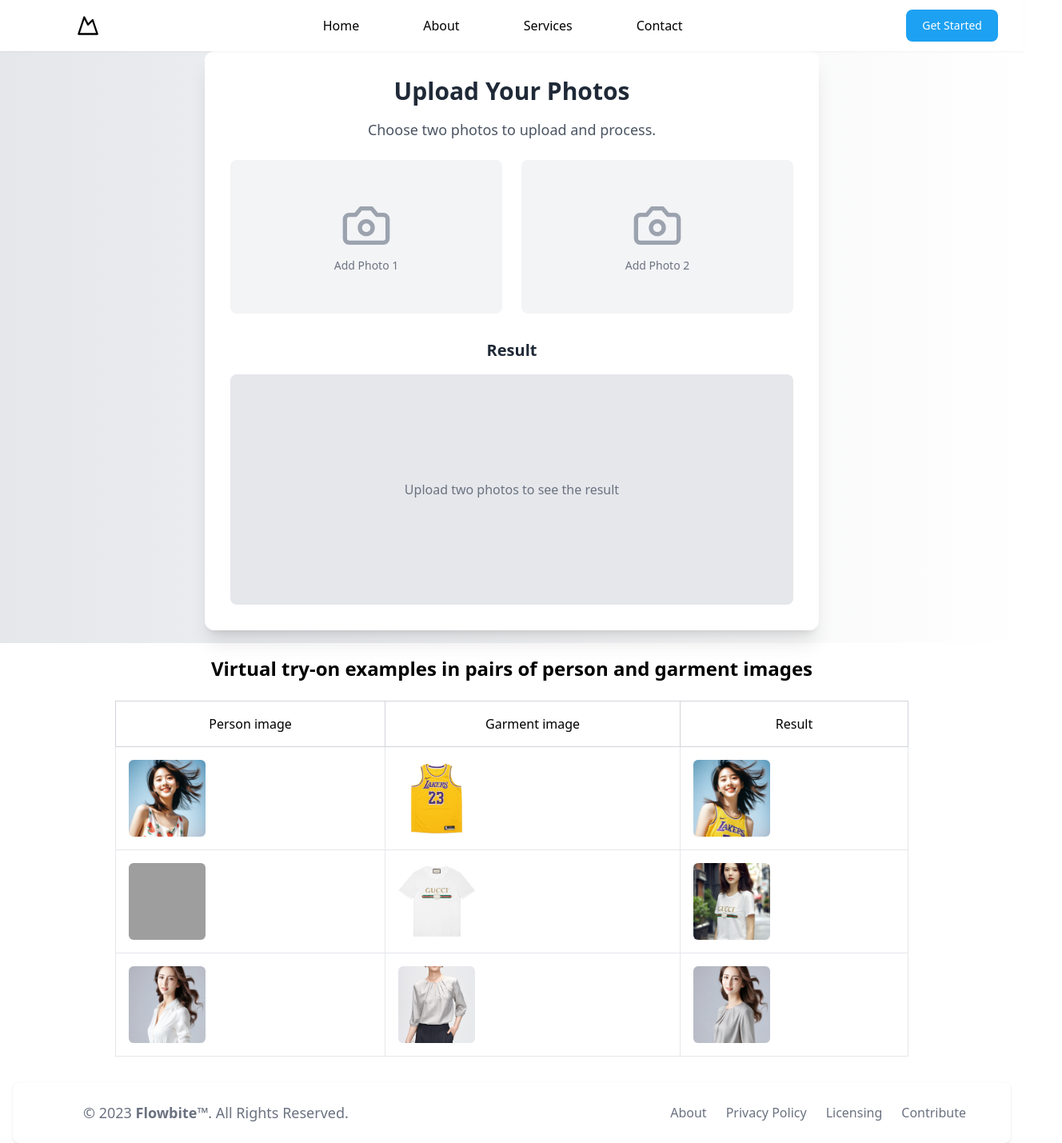
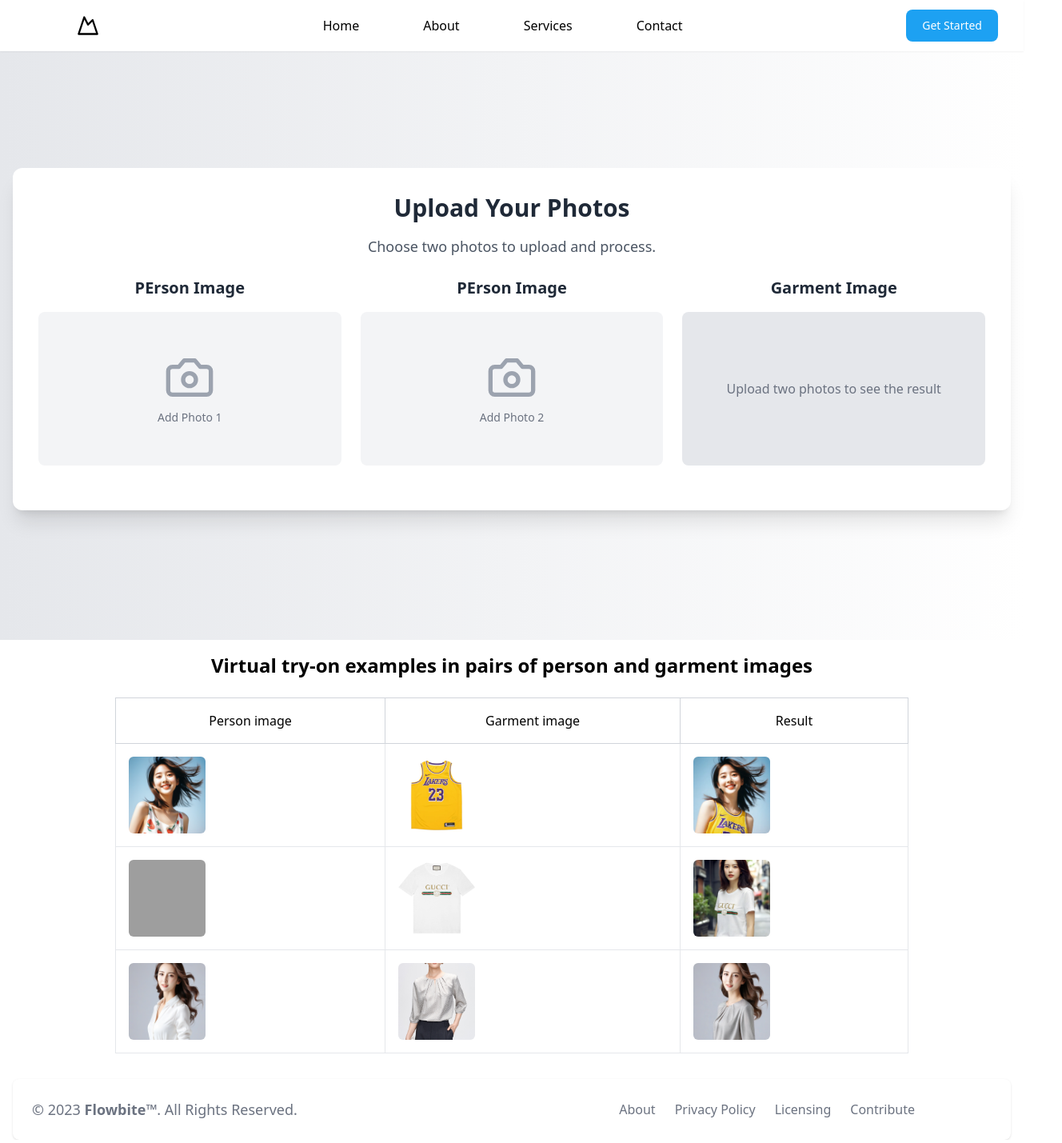
Before and after one commit to yousufali3/Dressify, a React (Vite) app in the folder frontend/: page / in a window 1280 px wide. Shown: the whole page at 80% size, 1328 px wide, since content can reach past the window. Built offline with nearby package versions, Linux system fonts and the light colour scheme; grey boxes are pictures that could not be loaded.

Commit message:
almost complete the landing page

```diff
--- a/frontend/src/components/Footer.jsx
+++ b/frontend/src/components/Footer.jsx
@@ -3,7 +3,7 @@
 const Footer = () => {
   return (
     <footer className="bg-white rounded-lg shadow m-4 mb-0 dark:bg-gray-800">
-      <div className="w-full  xl:ml-16 p-6 md:flex md:items-center md:justify-between">
+      <div className="w-full   p-6 md:flex md:items-center md:justify-between">
         <span className="text-lg text-gray-500 sm:text-center dark:text-gray-400">
           © 2023{" "}
           <a
--- a/frontend/src/components/LandingPage.jsx
+++ b/frontend/src/components/LandingPage.jsx
@@ -8,8 +8,6 @@
   const handleFileChange = (index, event) => {
     const newFiles = [...files];
     newFiles[index] = event.target.files[0];
-    console.log(newFiles[index]);
-
     setFiles(newFiles);
 
     // If both files are uploaded, simulate processing
@@ -35,14 +33,15 @@
 
   return (
     <section className="flex flex-col items-center justify-center min-h-screen bg-gradient-to-r from-gray-200 to-white p-4">
-      <div className="bg-white rounded-xl shadow-xl p-8 w-full max-w-3xl mt-12"> {/* Re-added mt-12 for top margin */}
+      <div className="bg-white rounded-xl shadow-xl p-8 w-full  mt-12"> {/* Increased max-w to 5xl for more space */}
         <h1 className="text-3xl font-bold mb-4 text-center text-gray-800">Upload Your Photos</h1>
         <p className="text-lg mb-6 text-center text-gray-600">
           Choose two photos to upload and process.
         </p>
-        <div className="grid grid-cols-2 gap-6 mb-6">
+        <div className="flex gap-6 mb-6">
           {[0, 1].map((index) => (
-            <div key={index} className="relative">
+            <div key={index} className="relative w-1/3">
+            <h2 className="text-xl font-semibold mb-4 text-center text-gray-800">PErson Image</h2> {/* Changed to flex layout */}
               <input
                 type="file"
                 accept="image/*"
@@ -56,6 +55,7 @@
               >
                 {files[index] ? (
                   <>
+
                     <img
                       src={URL.createObjectURL(files[index])}
                       alt={`Upload ${index + 1}`}
@@ -80,22 +80,22 @@
               </label>
             </div>
           ))}
-        </div>
-        <div className="mt-8">
-          <h2 className="text-xl font-semibold mb-4 text-center text-gray-800">Result</h2>
+          <div className="w-1/3"> {/* Adjust width to 1/3 for balance */}
+            <h2 className="text-xl font-semibold mb-4 text-center text-gray-800">Garment Image</h2>
             {resultImage ? (
               <img
                 src={resultImage}
                 alt="Processed Result"
-              className="w-full h-72 object-cover rounded-lg"
+                className="w-full h-48 object-cover rounded-lg"
               />
             ) : (
-            <div className="w-full h-72 bg-gray-200 rounded-lg flex items-center justify-center">
+              <div className="w-full h-48 bg-gray-200 rounded-lg flex items-center justify-center">
                 <span className="text-gray-500">Upload two photos to see the result</span>
               </div>
             )}
           </div>
         </div>
+      </div>
     </section>
   );
 }
```
Lines whose indentation alone changed are shown as unchanged.
